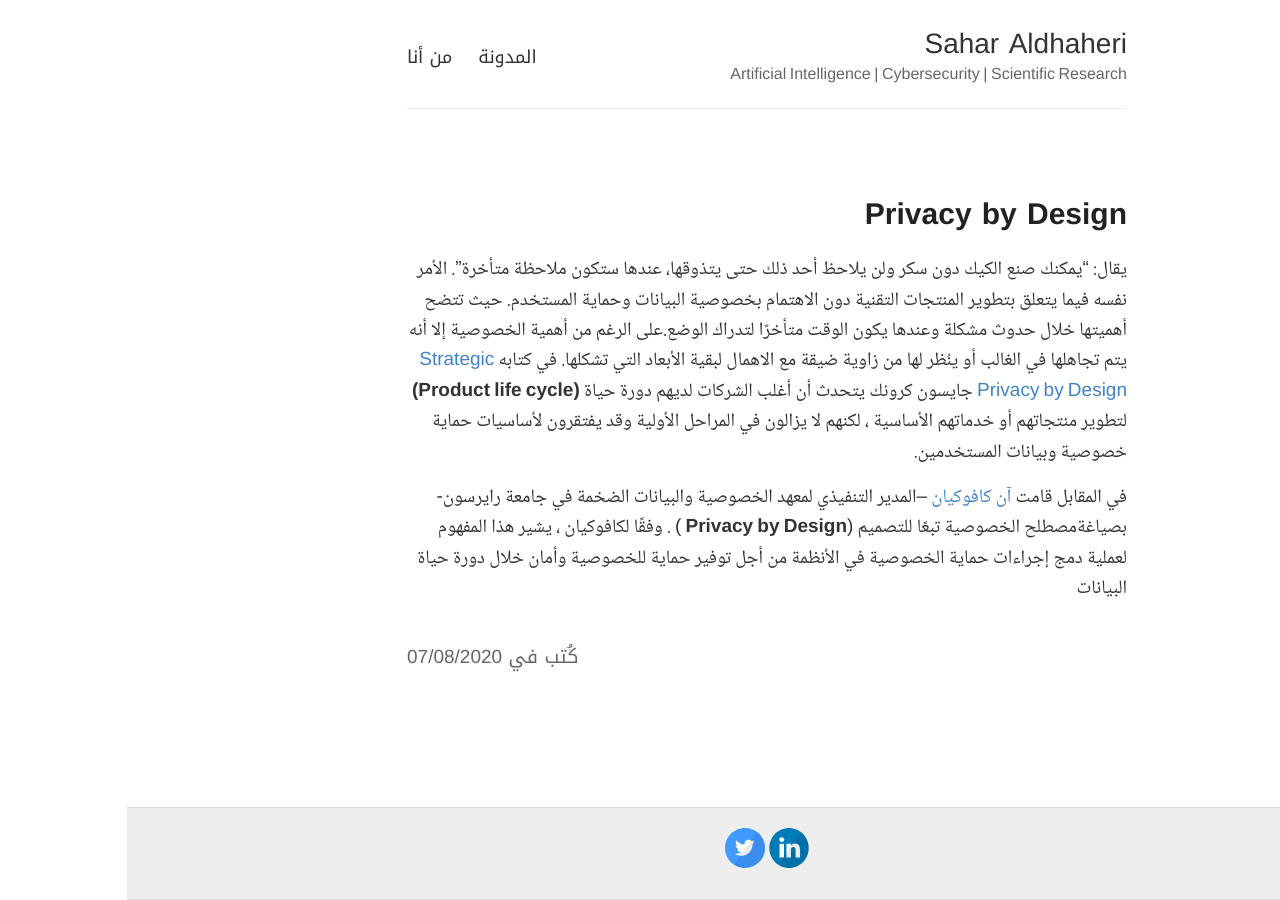
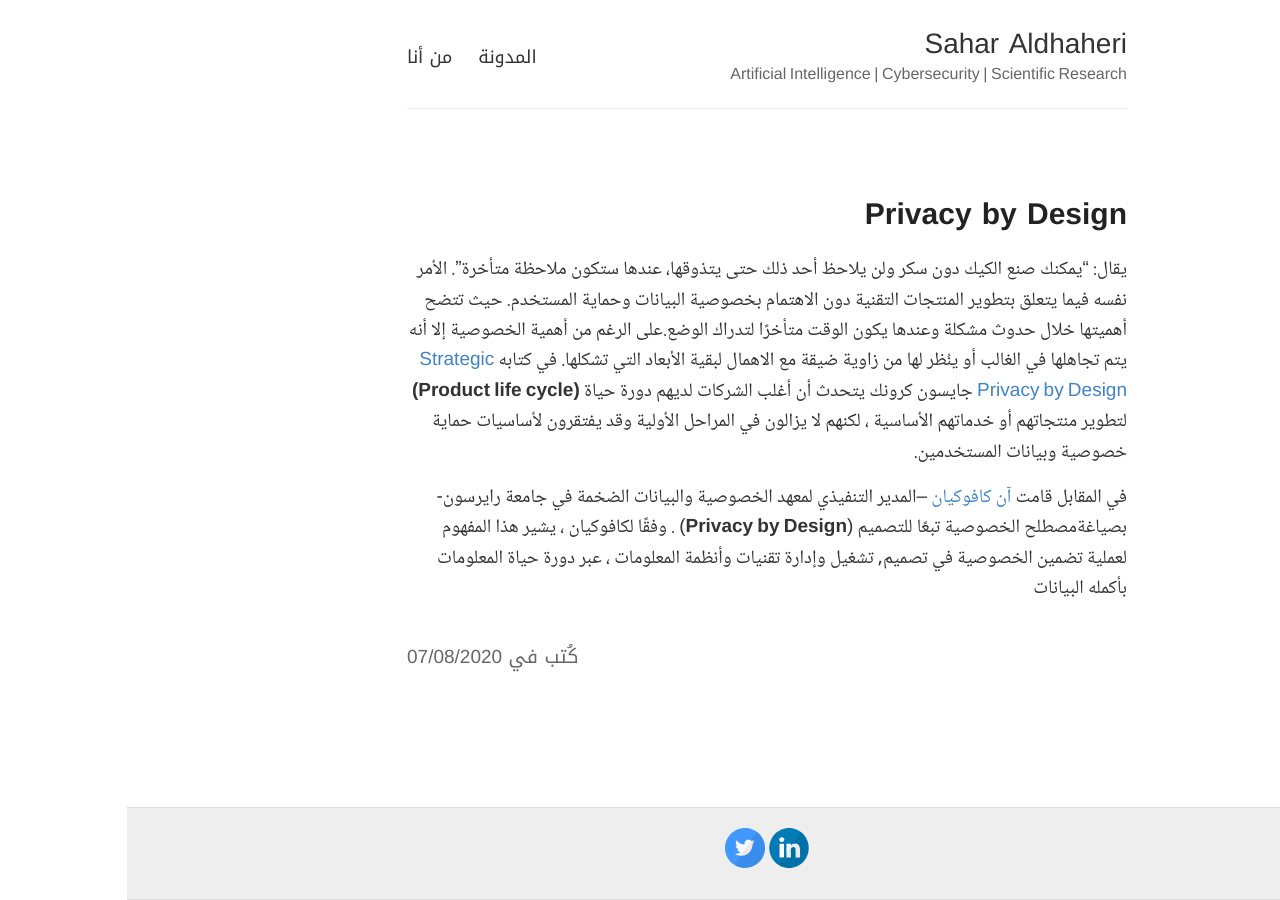
Before and after one commit to sahar119911/AldhaheriS, a Jekyll site: the page built from _posts/2020-08-07-Privacy-by-design.md, in a window 1280 px wide. Built offline with Jekyll 4.4.1, drawn with Linux system fonts in a browser that asks for light colours.

Commit message:
Update 2020-08-07-Privacy-by-design.md

```diff
--- a/_posts/2020-08-07-Privacy-by-design.md
+++ b/_posts/2020-08-07-Privacy-by-design.md
@@ -7,4 +7,4 @@ title: Privacy by Design
 
 يقال: "يمكنك صنع الكيك دون سكر ولن يلاحظ أحد ذلك حتى يتذوقها، عندها ستكون ملاحظة متأخرة". الأمر نفسه فيما يتعلق بتطوير المنتجات التقنية دون الاهتمام بخصوصية البيانات وحماية المستخدم. حيث تتضح أهميتها خلال حدوث مشكلة وعندها يكون الوقت متأخرًا لتدراك الوضع.على الرغم من أهمية الخصوصية إلا أنه يتم تجاهلها في الغالب أو ينُظر لها من زاوية ضيقة مع الاهمال لبقية الأبعاد التي تشكلها. في كتابه [Strategic Privacy by Design](https://books.google.com.sa/books/about/Strategic_Privacy_by_Design.html?id=TPH5uwEACAAJ&redir_esc=y) جايسون كرونك يتحدث أن أغلب  الشركات لديهم دورة حياة  **(Product life  cycle)** لتطوير منتجاتهم أو خدماتهم الأساسية ، لكنهم لا يزالون في المراحل الأولية وقد يفتقرون لأساسيات حماية خصوصية وبيانات المستخدمين.
 
-في المقابل قامت [آن كافوكيان](https://en.wikipedia.org/wiki/Ann_Cavoukian) –المدير التنفيذي لمعهد الخصوصية والبيانات الضخمة في جامعة رايرسون- بصياغةمصطلح الخصوصية تبعًا للتصميم (**Privacy by Design**  )  . وفقًا لكافوكيان ، يشير هذا المفهوم لعملية دمج إجراءات حماية الخصوصية في الأنظمة من أجل توفير حماية للخصوصية وأمان خلال دورة حياة البيانات
+في المقابل قامت [آن كافوكيان](https://en.wikipedia.org/wiki/Ann_Cavoukian) –المدير التنفيذي لمعهد الخصوصية والبيانات الضخمة في جامعة رايرسون- بصياغةمصطلح الخصوصية تبعًا للتصميم (**Privacy by Design**)  . وفقًا لكافوكيان ، يشير هذا المفهوم لعملية  تضمين الخصوصية في تصميم, تشغيل وإدارة تقنيات وأنظمة المعلومات ، عبر دورة حياة المعلومات بأكمله البيانات
```
